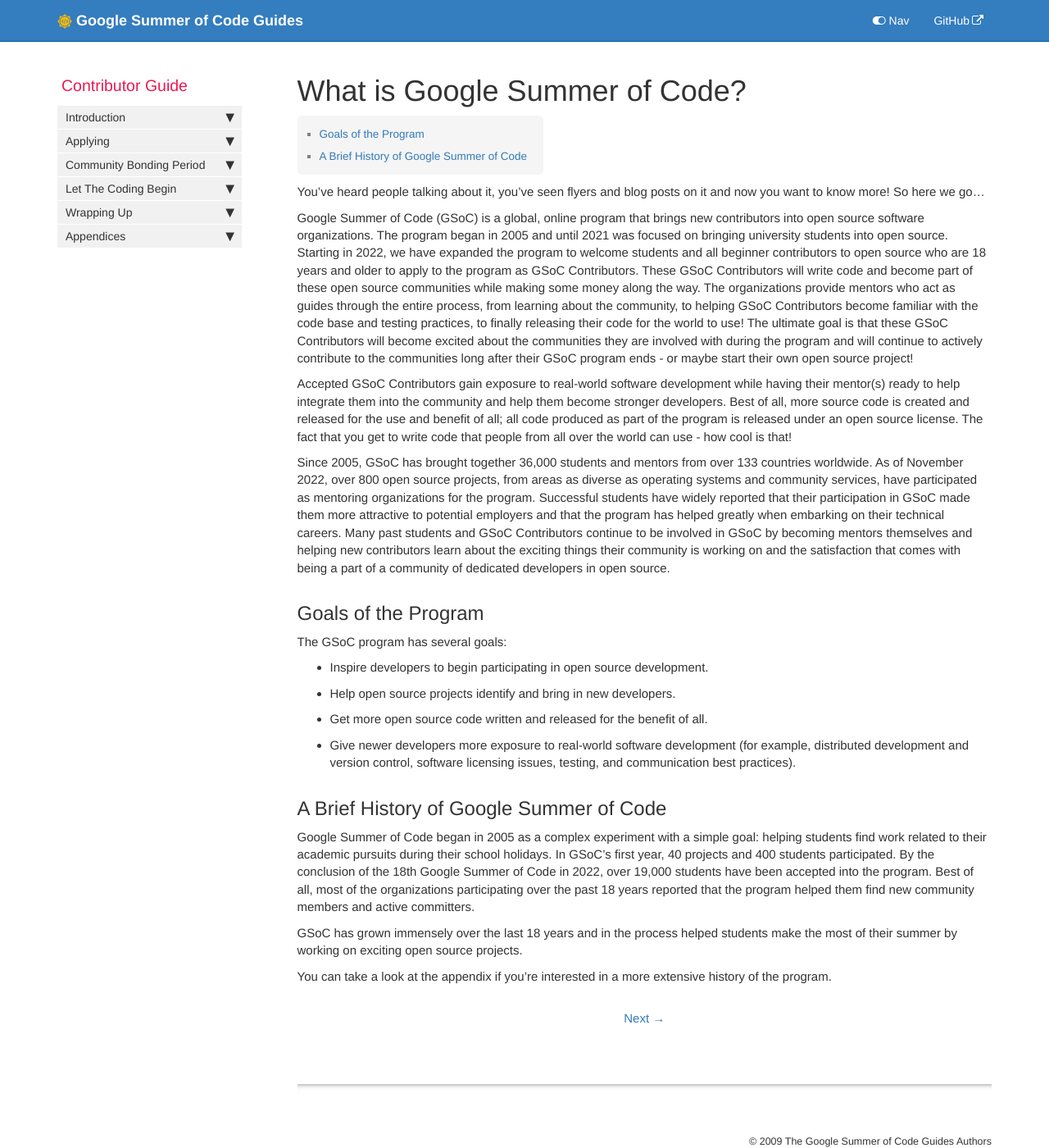
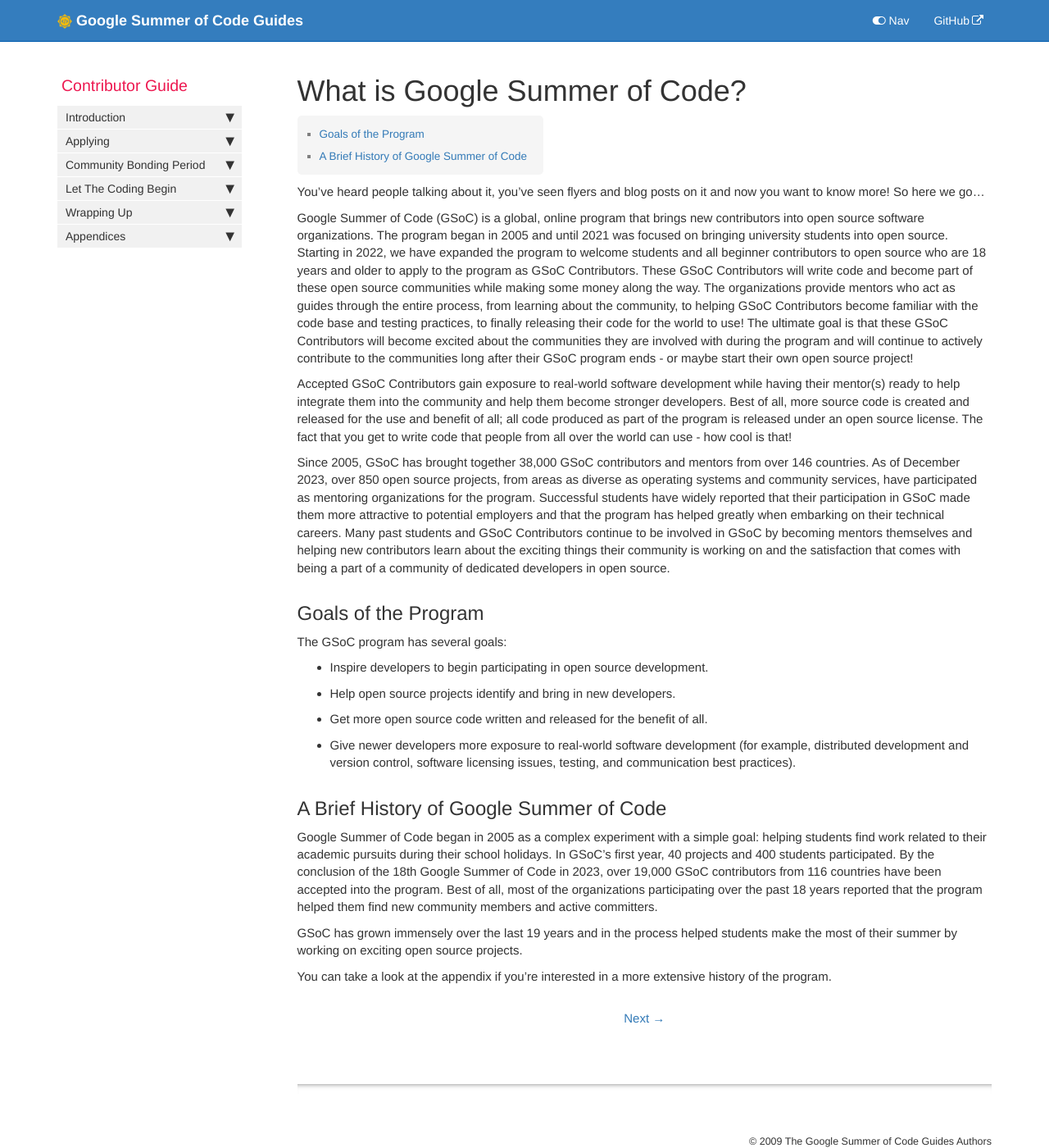
Before and after one commit to google/gsocguides, a Jekyll site: the page built from pages/student/00-what_is_google_summer_of_code.md, in a window 1280 px wide and 1400 px high. Shown: the whole window at 82% size. Built offline with Jekyll 4.4.1, drawn with Linux system fonts in a browser that asks for light colours; grey boxes are pictures that could not be loaded.

Commit message:
Update 00-what_is_google_summer_of_code.md
2023 updates

```diff
--- a/pages/student/00-what_is_google_summer_of_code.md
+++ b/pages/student/00-what_is_google_summer_of_code.md
@@ -12,7 +12,7 @@ Google Summer of Code (GSoC) is a global, online program that brings new contrib
 
 Accepted GSoC Contributors gain exposure to real-world software development while having their mentor(s) ready to help integrate them into the community and help them become stronger developers. Best of all, more source code is created and released for the use and benefit of all; all code produced as part of the program is released under an open source license. The fact that you get to write code that people from all over the world can use - how cool is that!
 
-Since 2005, GSoC has brought together 36,000 students and mentors from over 133 countries worldwide. As of November 2022, over 800 open source projects, from areas as diverse as operating systems and community services, have participated as mentoring organizations for the program. Successful students have widely reported that their participation in GSoC made them more attractive to potential employers and that the program has helped greatly when embarking on their technical careers. Many past students and GSoC Contributors continue to be involved in GSoC by becoming mentors themselves and helping new contributors learn about the exciting things their community is working on and the satisfaction that comes with being a part of a community of dedicated developers in open source.
+Since 2005, GSoC has brought together 38,000 GSoC contributors and mentors from over 146 countries. As of December 2023, over 850 open source projects, from areas as diverse as operating systems and community services, have participated as mentoring organizations for the program. Successful students have widely reported that their participation in GSoC made them more attractive to potential employers and that the program has helped greatly when embarking on their technical careers. Many past students and GSoC Contributors continue to be involved in GSoC by becoming mentors themselves and helping new contributors learn about the exciting things their community is working on and the satisfaction that comes with being a part of a community of dedicated developers in open source.
 
 ## Goals of the Program
 
@@ -25,8 +25,8 @@ The GSoC program has several goals:
 
 ## A Brief History of Google Summer of Code
 
-Google Summer of Code began in 2005 as a complex experiment with a simple goal: helping students find work related to their academic pursuits during their school holidays. In GSoC's first year, 40 projects and 400 students participated. By the conclusion of the 18th Google Summer of Code in 2022, over 19,000 students have been accepted into the program. Best of all, most of the organizations participating over the past 18 years reported that the program helped them find new community members and active committers.
+Google Summer of Code began in 2005 as a complex experiment with a simple goal: helping students find work related to their academic pursuits during their school holidays. In GSoC's first year, 40 projects and 400 students participated. By the conclusion of the 18th Google Summer of Code in 2023, over 19,000 GSoC contributors from 116 countries have been accepted into the program. Best of all, most of the organizations participating over the past 18 years reported that the program helped them find new community members and active committers.
 
-GSoC has grown immensely over the last 18 years and in the process helped students make the most of their summer by working on exciting open source projects.
+GSoC has grown immensely over the last 19 years and in the process helped students make the most of their summer by working on exciting open source projects.
 
 You can take a look at the appendix if you're interested in a more extensive history of the program.
```
